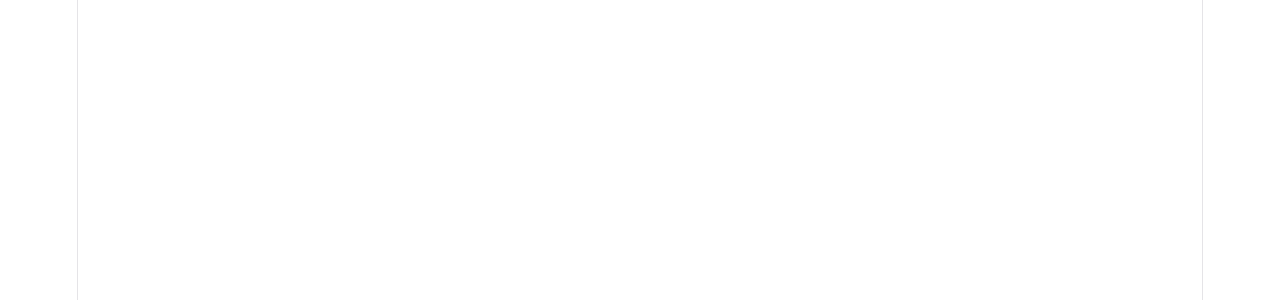
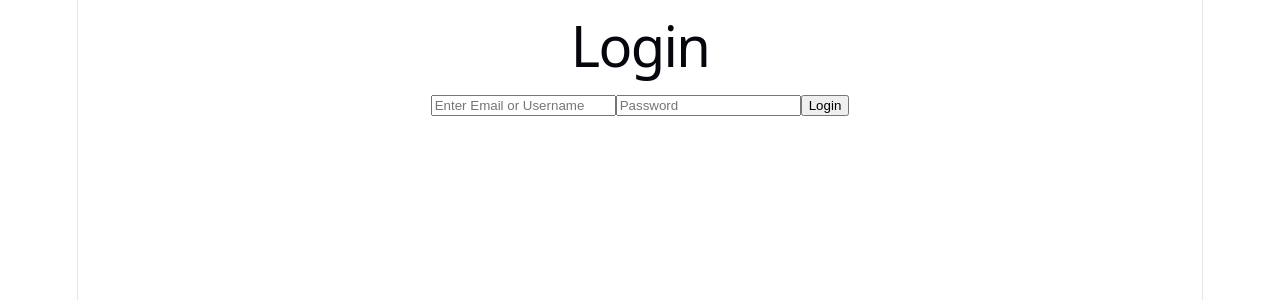
Before and after one commit to aaaadriell/Google-Docs-Clone, a React (Vite) app in the folder frontend/: page /login in a window 1280 px wide. Before the commit this address had no page. Shown: the top 300 px of the page. Built offline with nearby package versions, Linux system fonts and the light colour scheme.

Commit message:
login function frontend done integrated with backend login api

```diff
--- a/frontend/src/App.tsx
+++ b/frontend/src/App.tsx
@@ -1,6 +1,6 @@
 // Main Job of this page is to hold routing once we have more than one page
 import { BrowserRouter, Routes, Route } from 'react-router'
-//import LoginPage from './pages/LoginPage.tsx'
+import LoginPage from './pages/LoginPage.tsx'
 import SignUpPage from './pages/SignUpPage.tsx'
 //import HomePage from './pages/HomePage.tsx'
 
@@ -12,7 +12,7 @@ export default function App() {
     <BrowserRouter>
       <Routes>
         <Route path="/signup" element={<SignUpPage />} />
-        {/* <Route path="/login" element={<LoginPage />} /> */}
+        <Route path="/login" element={<LoginPage />} />
         {/* <Route path= "/home" element={<HomePage />} /> */}
       </Routes>
     </BrowserRouter>
--- a/frontend/src/pages/LoginPage.tsx
+++ b/frontend/src/pages/LoginPage.tsx
@@ -1,21 +1,144 @@
-import { useState } from 'react';
+// Imports
+import { useState } from 'react'
 
 // Declaration of Types
+type LoginField = 'emailOrUsername' | 'password'
+type FormErrors = Partial<Record<LoginField | 'form', string>>
 
 // Declaration of Interfaces
+interface LoginResponse {
+    id: number
+    emailOrUsername : string
+    jwtToken: string
+    }
 
-// Error Validation Function
+    // Error Validation Function
+function validateLoginForm(emailorUsername: string, password: string): FormErrors {
+    let errors: FormErrors = {}
 
-// Login Function
+    // Email / Username Validation
+    const trimmedEmailorUsername = emailorUsername.trim()
+    if (!trimmedEmailorUsername) {
+        errors.emailOrUsername = 'Email or Username is required.'
+    } else if (trimmedEmailorUsername.length < 3) {
+        errors.emailOrUsername = 'Email or Username must be at least 3 characters long.'
+    } else if (trimmedEmailorUsername.length > 50) {
+        errors.emailOrUsername = 'Email or Username must be less than 50 characters long.'
+    }
+
+    // Password Validation
+    if (!password) {
+        errors.password = 'Password is required.'
+    }
+
+    return errors
+}
+
+function isLoginField(value: unknown): value is LoginField {
+    return value === 'emailOrUsername' || value === 'password'
+}
+
+// Sign Function
 export default function LoginPage() {
-    // Set Consts
-    const [usernameOrEmail, setUsernameOrEmail] = useState('');
-    const [password, setPassword] = useState('');
+    // Set consts
+    const [emailOrUsername, setEmailOrUsername] = useState('')
+    const [password, setPassword] = useState('')
+    const [error, setError] = useState<FormErrors>({})
 
-    const handleLogin =
+    const handleSignUp = async (e : React.FormEvent<HTMLFormElement>) => {
+        e.preventDefault();
+
+        const validationErrors = validateLoginForm(emailOrUsername, password);
+        setError(validationErrors);
+
+        if (Object.keys(validationErrors).length > 0) {
+            return; // Stop submission if there are validation errors
+        }
+
+        try {
+            let response = await fetch('http://localhost:8000/login', {
+                method : 'POST',
+                headers: {
+                    'Content-Type': 'application/json',
+                },
+                body: JSON.stringify({
+                    emailOrUsername,
+                    password
+                })
+            });
+
+            if (!response.ok) {
+                const body = await response.json()
+
+                if (response.status === 422) {
+                    // Pydantic validation error: detail is an array, one entry per failed field
+                    const serverErrors: FormErrors = {}
+
+                    for (const item of body.detail) {
+                        const field = item.loc[item.loc.length - 1]  // e.g. ["body", "password"] -> "password"
+                        const message = item.msg.replace(/^Value error, /, '')
+
+                        if (isLoginField(field) && !serverErrors[field]) {
+                            serverErrors[field] = message
+                        } else if (!isLoginField(field) && !serverErrors.form) {
+                            // An error not tied to one of our inputs (e.g. a malformed body)
+                            serverErrors.form = message
+                        }
+                    }
+                    setError(serverErrors)
+
+                } else if (response.status === 401) {
+                    // HTTPException: detail is a plain string
+                    if (body.detail === 'Invalid credentials.') {
+                        setError({ emailOrUsername: body.detail })
+                    } else {
+                        setError({ form: body.detail ?? 'Login failed.' })
+                    }
+                } else {
+                    setError({ form: 'Something went wrong. Please try again.' })
+                }
+                return
+            }
+
+            const data: LoginResponse = await response.json()
+            console.log('Login successful:', data)
+
+        } catch {
+            // fetch() itself throws when the server can't be reached (backend down, CORS, no network)
+            setError({ form: 'Could not reach the server. Please try again later.' })
+        }
+    }
 
 
-    return(
+return (
+    <div>
+        <header>
+            <h1>Login</h1>
+        </header>
 
-    );
+        <form onSubmit={handleSignUp} noValidate>
+            <input
+                type="text"
+                value={emailOrUsername}
+                placeholder="Enter Email or Username"
+                onChange={(e) => setEmailOrUsername(e.target.value)}
+                required
+                aria-invalid={!!error.emailOrUsername}
+            />
+            {error.emailOrUsername && <p className="field-error">{error.emailOrUsername}</p>}
+
+            <input
+                type="password"
+                value={password}
+                placeholder="Password"
+                onChange={(e) => setPassword(e.target.value)}
+                required
+                aria-invalid={!!error.password}
+            />
+            {error.password && <p className="field-error">{error.password}</p>}
+            <button type="submit">Login</button>
+            {error && <p style={{ color: 'red' }}></p>}
+        </form>
+    </div>
+    )
 }
```
Also changed, not shown: 1 other file (tests, documents, lock files or other folders).
